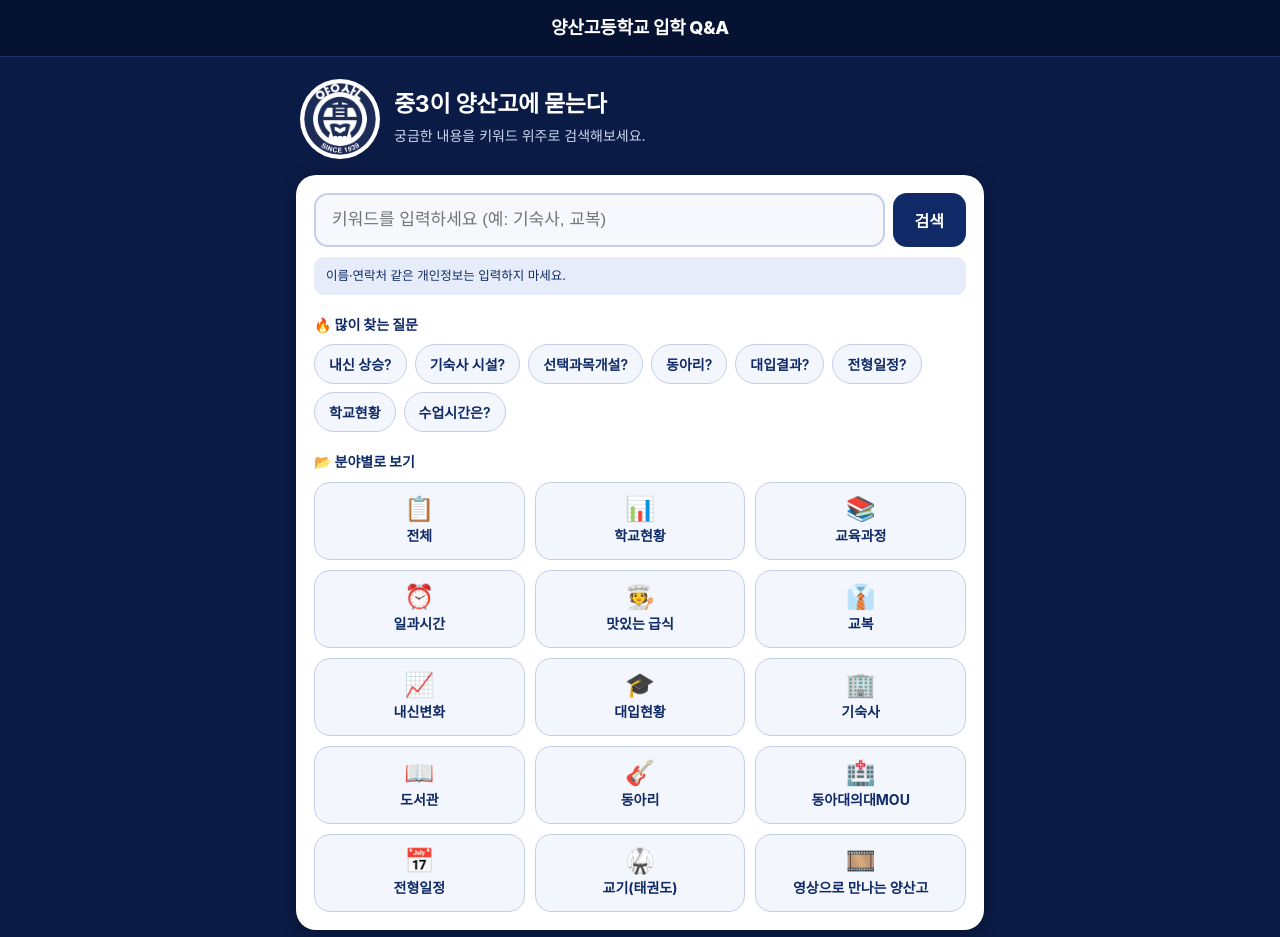
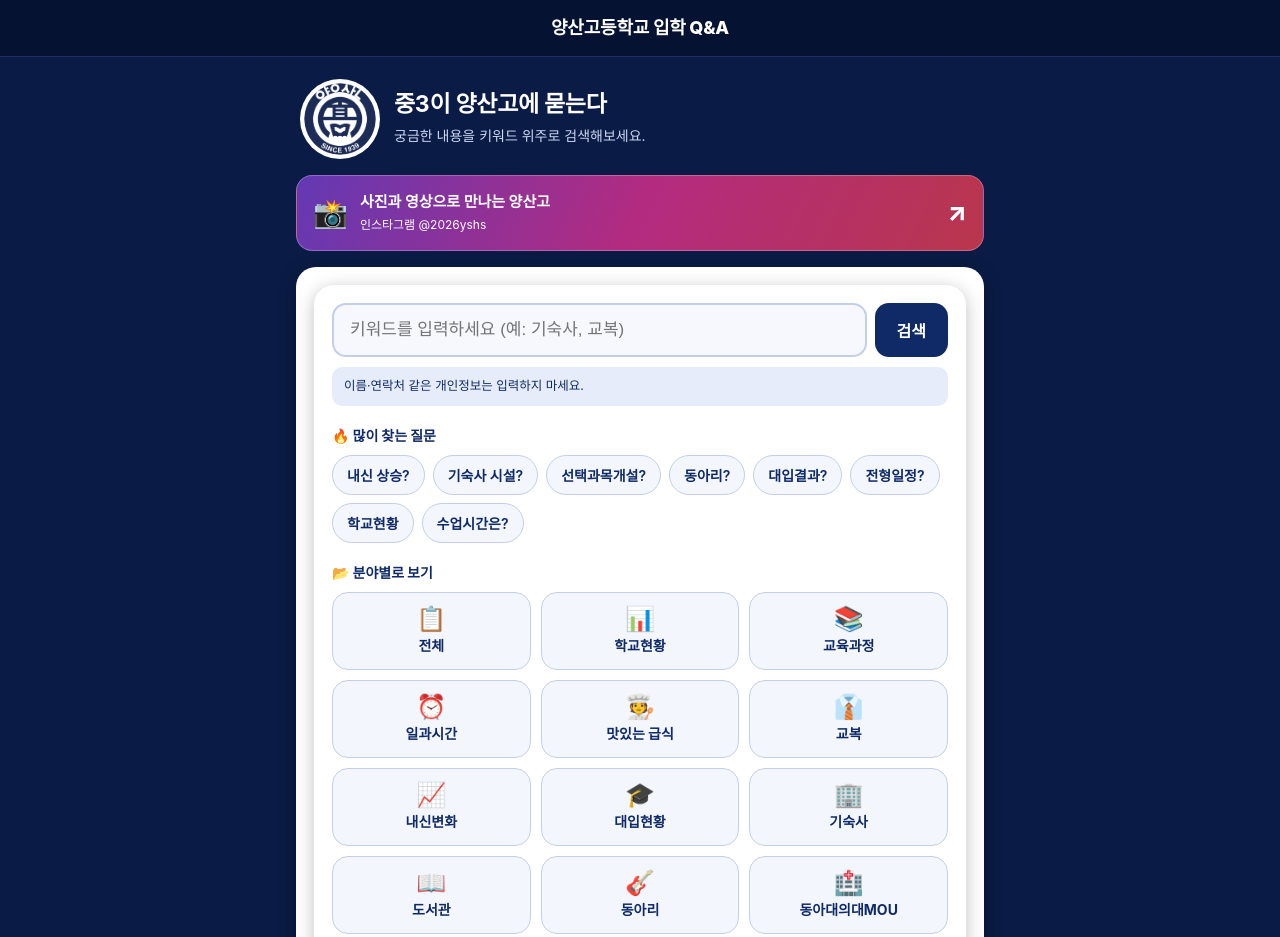
Before and after one commit to youngyong2-hash/yangsanGO, a plain HTML site: page index.html in a window 1280 px wide. Shown: the top 937 px of the page. Drawn offline with Linux system fonts and the light colour scheme.

```diff
--- a/index.html
+++ b/index.html
@@ -77,12 +77,85 @@
 .sf .btn{width:100%;cursor:pointer;padding:13px 18px;font-size:15px}
 @media(min-width:768px){#modal{align-items:center}.sheet{border-radius:22px;max-height:80vh}}
 @media(max-width:380px){.tiles{grid-template-columns:repeat(2,1fr)}.hero h1{font-size:20px}header h2{font-size:16px}}
+
+.instagram-banner {
+  display: flex;
+  align-items: center;
+  gap: 12px;
+  margin: 0 0 16px;
+  padding: 14px 16px;
+  border: 1px solid rgba(255, 255, 255, 0.25);
+  border-radius: 16px;
+  background: linear-gradient(115deg, #6339b4, #b32b80, #b9364c);
+  color: #fff;
+  text-decoration: none;
+  transition: filter 0.15s ease;
+}
+
+.instagram-banner:hover {
+  filter: brightness(1.1);
+}
+
+.instagram-banner:focus-visible {
+  outline: 3px solid #ffdc32;
+  outline-offset: 3px;
+}
+
+.instagram-icon {
+  flex: none;
+  font-size: 28px;
+}
+
+.instagram-text {
+  flex: 1;
+  min-width: 0;
+}
+
+.instagram-text strong {
+  display: block;
+  font-size: 15px;
+  line-height: 1.5;
+  word-break: keep-all;
+}
+
+.instagram-text > span {
+  display: block;
+  margin-top: 2px;
+  font-size: 12px;
+  color: #fff;
+}
+
+.instagram-arrow {
+  flex: none;
+  font-size: 25px;
+  font-weight: 800;
+}
 </style>
 </head>
 <body>
 <header><h2>양산고등학교 입학 Q&amp;A</h2></header>
 <main>
 <div class="hero"><img src="emblem.png" alt="양산고등학교 교표" onerror="this.style.display='none'"><div><h1>중3이 양산고에 묻는다</h1><p>궁금한 내용을 키워드 위주로 검색해보세요.</p></div></div>
+
+<a
+  class="instagram-banner"
+  href="https://www.instagram.com/2026yshs/"
+  target="_blank"
+  rel="noopener noreferrer"
+  aria-label="양산고 인스타그램 새 탭에서 열기"
+>
+  <span class="instagram-icon" aria-hidden="true">📸</span>
+
+  <span class="instagram-text">
+    <strong>사진과 영상으로 만나는 양산고</strong>
+    <span>인스타그램 @2026yshs</span>
+  </span>
+
+  <span class="instagram-arrow" aria-hidden="true">↗</span>
+</a>
+
+<section>
+
 <section>
 <form id="form"><input id="q" type="search" maxlength="200" placeholder="키워드를 입력하세요 (예: 기숙사, 교복)" autocomplete="off"><button type="submit">검색</button></form>
 <div class="notice" style="margin:10px 0 0">이름·연락처 같은 개인정보는 입력하지 마세요.</div>
```
